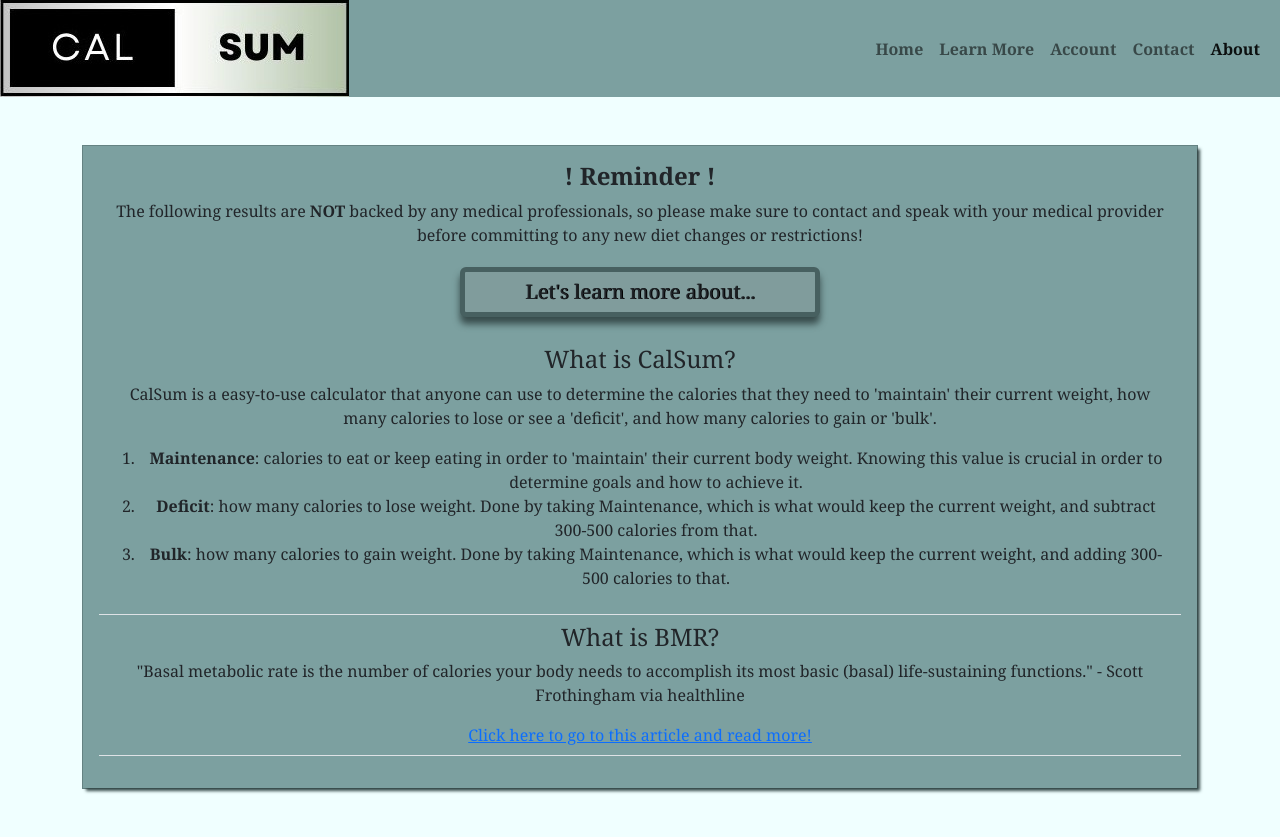
After one commit to VincenzoCammilleri2/CalSum, a Django app: page /learn in a window 1280 px wide. The commit adds this page. Run offline with Django 4.2, Linux system fonts and the light colour scheme; some libraries are stand-ins or nearby versions.

Commit message:
added a Learn More page and some functions too

```diff
--- /dev/null
+++ b/CalorieCalc/templates/learnMore.html
@@ -0,0 +1,80 @@
+<!DOCTYPE html>
+<html lang="en">
+
+<head>
+  <meta charset="utf-8" />
+  <meta name="viewport" content="width=device-width, initial-scale=1, shrink-to-fit=no" />
+  <meta name="description" content="" />
+  <meta name="author" content="" />
+  <title>Welcome to CalSum!</title>
+  <!-- Core theme CSS (includes Bootstrap)-->
+  <link href="static/css/style.css" rel="stylesheet" />
+</head>
+
+<body style="background-color: azure; margin: 0px;">
+  <nav class="navbar navbar-expand-lg" style="background-color:rgb(124, 160, 160); font-weight: bold; font-family:Georgia, 'Times New Roman', Times, serif; padding: 0px; margin-bottom: 0px;">
+    <img class="mb-4" class="img" src="/static/images/CalSumLogo.jpg" alt="CalSumLogo" style="background-position: left; background-size: cover; margin-right: 0px;"/>
+    <div class="container">
+
+        <button class="navbar-toggler" type="button" data-bs-toggle="collapse" data-bs-target="#navbarSupportedContent" aria-controls="navbarSupportedContent" aria-expanded="false" aria-label="Toggle navigation" style="margin-left: 0px; animation: pulse 2s infinite;"><span class="navbar-toggler-icon"></span></button>
+        <div class="collapse navbar-collapse" id="navbarSupportedContent" style="margin-left: 0%;">
+            <ul class="navbar-nav ms-auto mb-2 mb-lg-0">
+                <li class="nav-item"><a class="nav-link" href="home">Home</a></li>
+                <li class="nav-item"><a class="nav-link" href="learn">Learn More</a></li>
+                <li class="nav-item"><a class="nav-link" href="#!">Account</a></li>
+                <li class="nav-item"><a class="nav-link" href="#!">Contact</a></li>
+                <li class="nav-item"><a class="nav-link active" aria-current="page" href="#">About</a></li>
+            </ul>
+        </div>
+    </div>
+</nav>
+<!-- Page content-->
+<div class="container mt-5">
+    <div class="row">
+        <div class="col-lg-12">
+          <section class="mb-5">
+            <div class="card" style="background-color:rgb(124, 160, 160); font-family: Georgia, 'Times New Roman', Times, serif; text-align: center; border-radius: 0%;">
+                <div class="card-body" style="box-shadow: 3px 3px 3px rgb(56, 76, 76)">
+
+                        <form>
+                            <table id="calc" class="table">
+                              <tr>
+                                <h4><strong>! Reminder !</strong></h4>
+                                <p>
+                                 The following results are <strong>NOT</strong> backed by any medical professionals, so please make sure to contact and speak with your medical provider before committing to any new diet changes or restrictions!
+                                </p>
+
+                              </tr>
+
+                                <div style="margin:auto; width: 400px;">
+                                    <h5 class="resultsTitle" style="background-color: rgb(128, 156, 156); margin: 20px; border: 5px solid; border-color:rgb(71, 96, 96); border-radius: 6px; box-shadow: 0 7px 7px rgb(56, 76, 76); padding: 8px; text-shadow: 1px 0px 0px black;">Let's learn more about...</h5>
+                                </div>
+                                <tr>
+
+                              </tr>
+
+                              <tr>
+                                <td>
+                                    <h4>What is CalSum?</h4>
+                                    <p>
+                                     CalSum is a easy-to-use calculator that anyone can use to determine the calories that they need to 'maintain' their current weight, how many calories to lose or see a 'deficit', and how many calories to gain or 'bulk'.
+                                     <ol>
+                                      <li><strong>Maintenance</strong>: calories to eat or keep eating in order to 'maintain' their current body weight. Knowing this value is crucial in order to determine goals and how to achieve it.</li>
+                                      <li><strong>Deficit</strong>: how many calories to lose weight. Done by taking Maintenance, which is what would keep the current weight, and subtract 300-500 calories from that.</li>
+                                      <li><strong>Bulk</strong>: how many calories to gain weight. Done by taking Maintenance, which is what would keep the current weight, and adding 300-500 calories to that.</li>
+                                     </ol>
+                                    </p>
+                                </td>
+
+                            </tr>
+
+                              <tr>
+                                <td>
+                                    <h4>What is BMR?</h4>
+                                    <p>
+                                     "Basal metabolic rate is the number of calories your body needs to accomplish its most basic (basal) life-sustaining functions." -  Scott Frothingham via healthline
+                                    </p>
+                                    <a href="https://www.healthline.com/health/what-is-basal-metabolic-rate">Click here to go to this article and read more!</a>
+                                </td>
+
+                            </tr>
--- a/CalorieCalc/urls.py
+++ b/CalorieCalc/urls.py
@@ -3,5 +3,6 @@ from django.urls import path
 from . import views
 
 urlpatterns = [
-    path('', views.homePage, name="homePage"),
+    path('home', views.homePage, name="homePage"),
+    path('learn', views.learnMore, name="learnMore")
 ]
--- a/CalorieCalc/views.py
+++ b/CalorieCalc/views.py
@@ -7,6 +7,5 @@ def homePage(request):
     return render(request, 'homePage.html')
 
 
-def CalSumLogo(request):
-    image_url = '/static/images/logo.png'
-    return render(request, 'index.html', {'image_url': image_url})
+def learnMore(request):
+    return render(request, 'learnMore.html')
```
Also changed, not shown: CalorieCalc/templates/homePage.html (+40 -53 lines), static/js/scripts.js (+53 -0 lines), static/css/style.css, static/images/Cal.jpg (deleted), static/images/CalSumLogo.jpg (added).
